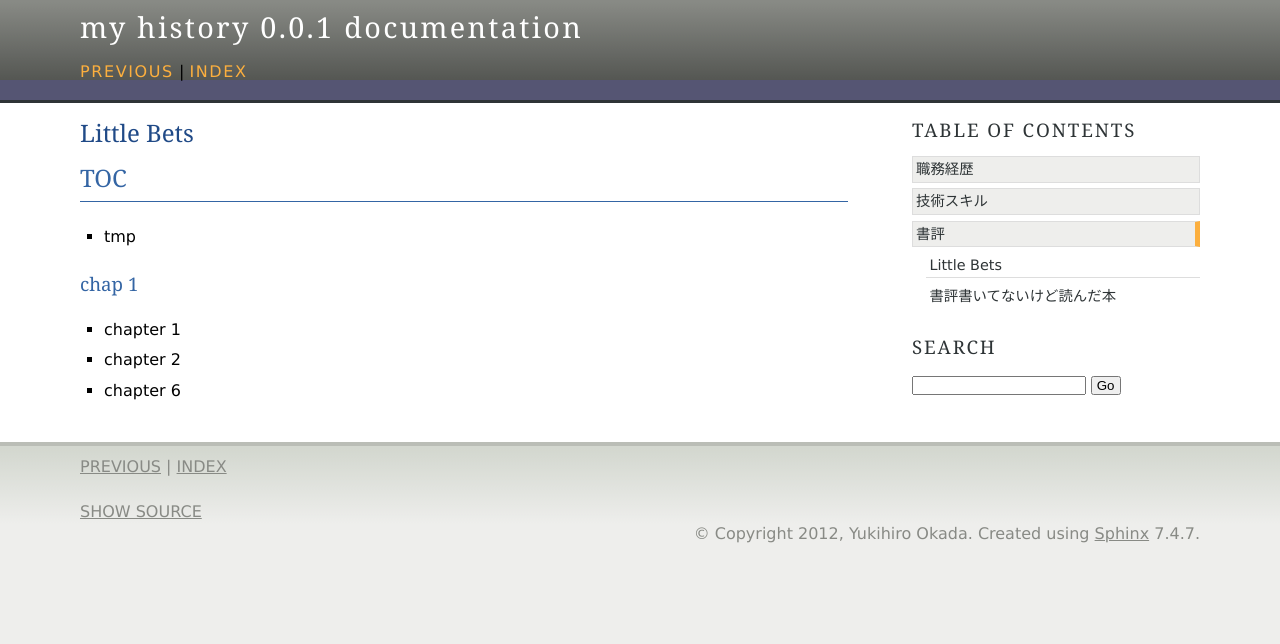
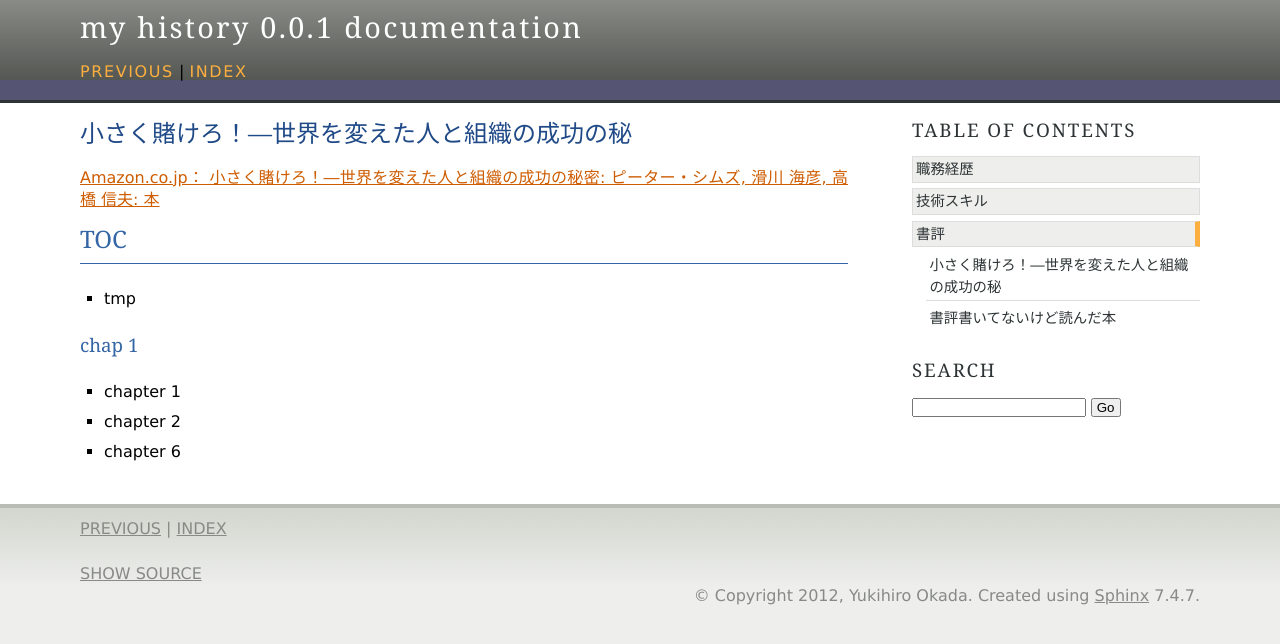
Before and after one commit to yuokada/yuokada.github.com, a Sphinx documentation site: the page built from source/review/little_bets.rst, in a window 1280 px wide. Shown: the top 644 px of the page. Built offline with Sphinx 7.4.7, drawn with Linux system fonts in a browser that asks for light colours; pages that are not in the unit, such as notebooks, are missing from menus.

Commit message:
Update bookreview

```diff
--- a/source/bookreview.rst
+++ b/source/bookreview.rst
@@ -30,3 +31,4 @@ jan/2012
 Mar/2012
 --------
 - `Amazon.co.jp： 読むだけですっきりわかる世界史 近代編　コロンブスから南北戦争まで <http://www.amazon.co.jp/dp/4796678158/>`_
+- `Amazon.co.jp： インサイド・アップル: アダム・ラシンスキー, 依田 卓巳: 本 <http://www.amazon.co.jp/dp/4152092831/>`_
--- a/source/review/little_bets.rst
+++ b/source/review/little_bets.rst
@@ -1,5 +1,7 @@
-Little Bets
-===========
+小さく賭けろ！―世界を変えた人と組織の成功の秘
+==============================================
+
+`Amazon.co.jp： 小さく賭けろ！―世界を変えた人と組織の成功の秘密: ピーター・シムズ, 滑川 海彦, 高橋 信夫: 本 <http://www.amazon.co.j/pdp/4822248968/>`_
 
 TOC
 ---
```
Also changed, not shown: other parts of source/bookreview.rst (+1 -0 lines).
